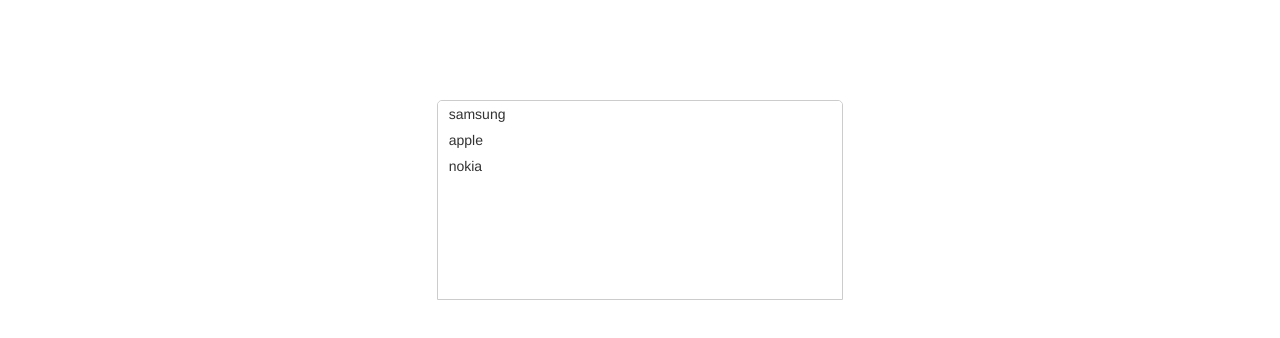
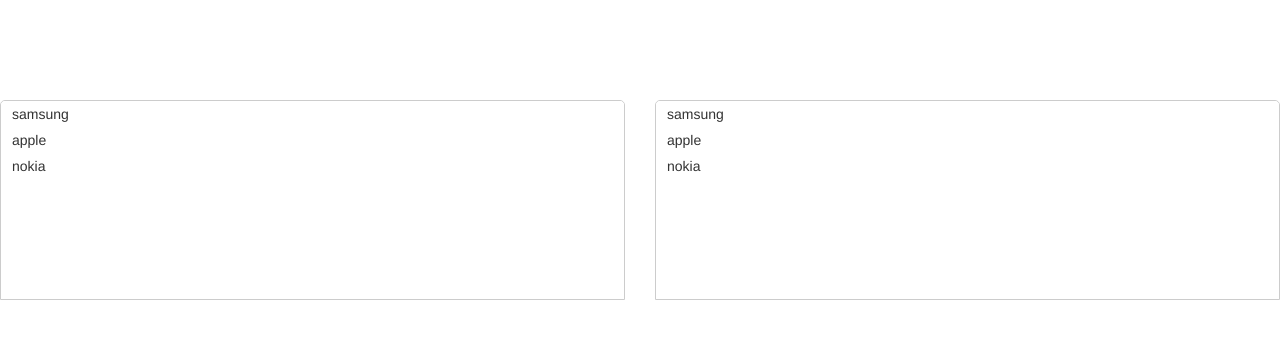
Before and after one commit to bad33ndj3/RowSelector, a plain HTML site: page demo/index.html in a window 1280 px wide. Drawn offline with nearby package versions, Linux system fonts and the light colour scheme.

Commit message:
add second instance to demo

```diff
--- a/demo/index.html
+++ b/demo/index.html
@@ -8,12 +8,12 @@
 </head>
 <body>
 <div class="row" style="margin-top: 100px">
-    <div class="col-xs-4"></div>
-    <div class="col-xs-4">
-        <div class="item_choice" id="car"></div>
-        <input type="hidden" id="hidden_input">
+    <div class="col-xs-6">
+        <div id="car"></div>
     </div>
-    <div class="col-xs-4"></div>
+    <div class="col-xs-6">
+        <div id="tablet"></div>
+    </div>
 </div>
 
 <script src="https://code.jquery.com/jquery-3.2.1.js" integrity="sha256-DZAnKJ/6XZ9si04Hgrsxu/8s717jcIzLy3oi35EouyE=" crossorigin="anonymous"></script>
@@ -41,6 +41,7 @@
 //            input: $input
         };
         $('#car').rowSelector(data, options);
+        $('#tablet').rowSelector(data)
     });
 </script>
 </body>
```
